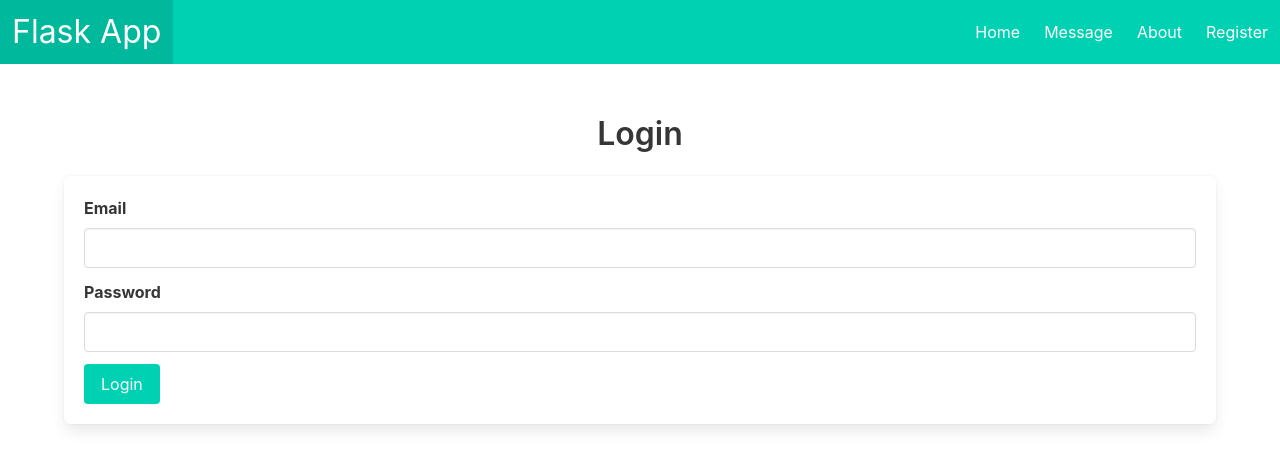
After one commit to catbirdseatio/hello-flask, a Flask app: page /users/login in a window 1280 px wide. The commit adds this page. Shown: the top 469 px of the page. Run offline with Flask 3, Linux system fonts and the light colour scheme; some libraries are stand-ins or nearby versions.

Commit message:
login now functional

```diff
--- a/project/extensions.py
+++ b/project/extensions.py
@@ -1,5 +1,7 @@
 from flask_sqlalchemy import SQLAlchemy
 from flask_migrate import Migrate
+from flask_login import LoginManager
 
 db = SQLAlchemy()
 db_migration = Migrate()
+login = LoginManager()
--- a/project/models.py
+++ b/project/models.py
@@ -1,6 +1,7 @@
 from sqlalchemy import Integer, String
 from sqlalchemy.orm import mapped_column, validates
 from werkzeug.security import generate_password_hash, check_password_hash
+import flask_login
 
 from .extensions import db
 
@@ -18,7 +19,7 @@ class Message(db.Model):
         return f"Message: {self.message}"
 
 
-class User(db.Model):
+class User(flask_login.UserMixin, db.Model):
     __tablename__ = "users"
 
     id = mapped_column(Integer(), primary_key=True)
--- a/project/templates/405.html
+++ b/project/templates/405.html
@@ -5,7 +5,7 @@
 {% block content %}
 <section class="section has-text-centered">
     <h2 class="title has-text-danger">Method Not Allowed (405)</h1>
-    <p class="title is-size-4">What you are looking for is not here.</p>
+    <p class="title is-size-4">The HTTP method is not supported for this endpoint.</p>
     <p><a class="button is-danger" href="{{ url_for('pages.index') }}">Go Back</a></p>
   </section>
 {% endblock %}
--- a/project/users/forms.py
+++ b/project/users/forms.py
@@ -6,12 +6,13 @@ from project import db
 from project.models import User
 
 
+EMAIL_LENGTH = {"min": 6, "max": 120}
+
+
 class RegistrationForm(FlaskForm):
-    email = StringField(
-        "Email", validators=[DataRequired(), Email(), Length(min=6, max=120)]
-    )
+    email = StringField("Email", validators=[DataRequired(), Email(), Length(**EMAIL_LENGTH)])
     password = PasswordField(
-        "Password", validators=[DataRequired(), Length(min=5, max=40)]
+        "Password", validators=[DataRequired(), Length(**EMAIL_LENGTH)]
     )
     submit = SubmitField("Register")
 
@@ -19,3 +20,11 @@ class RegistrationForm(FlaskForm):
         user = db.session.scalar(sa.select(User).where(User.email == email.data))
         if user is not None:
             raise ValidationError(f"{email.data} already exists.")
+
+
+class LoginForm(FlaskForm):
+    email = StringField(
+        "Email", validators=[DataRequired(), Email(), Length(**EMAIL_LENGTH)]
+    )
+    password = PasswordField("Password", validators=[DataRequired()])
+    submit = SubmitField("Login")
--- a/project/users/routes.py
+++ b/project/users/routes.py
@@ -1,10 +1,11 @@
 from flask import render_template, request, flash, redirect, url_for
+from flask_login import login_user, current_user, login_required, logout_user
 from sqlalchemy.exc import IntegrityError
 
 from project import db
 from project.models import User
 from . import users_blueprint
-from .forms import RegistrationForm
+from .forms import RegistrationForm, LoginForm
 
 @users_blueprint.route("/register", methods=["POST", 'GET'])
 def register():
@@ -20,3 +21,29 @@ def register():
         else:
             flash("Error in form data.", "danger")
     return render_template("users/registration.html", form=form)
+
+
+@users_blueprint.route("/login", methods=['GET', 'POST'])
+def login():
+    if current_user.is_authenticated:
+        flash("You are already logged in!")
+        return redirect(url_for("pages.index"))
+    form = LoginForm()
+
+    if form.validate_on_submit():
+        query = db.select(User).where(User.email == form.email.data)
+        user = db.session.execute(query).scalar_one()
+        if user and user.is_password_correct(form.password.data):
+            login_user(user)
+            flash(f"Thanks for logging in, {current_user.email}", "success")
+            return redirect(url_for("pages.index"))
+        flash("Incorrect Login Credentials.", "danger")
+    return render_template("users/login.html", form=form)
+
+
+@users_blueprint.route("/logout", methods=['GET'])
+@login_required
+def logout():
+    logout_user()
+    flash("You have logged out.")
+    return redirect(url_for("pages.index"))
--- /dev/null
+++ b/project/users/templates/users/login.html
@@ -0,0 +1,14 @@
+{% extends 'base.html' %}
+
+{% block title %}{{ super() }} - Add Message{% endblock %}
+
+{% block content %}
+    {% from '_formhelpers.html' import render_field   %}
+    <h2 class="title has-text-centered">Login</h2>
+    <form method="post" class="box" novalidate>
+      {{ form.csrf_token }}
+      {{ render_field(form.email) }}
+      {{ render_field(form.password) }}
+      <input type="submit" value="Login" class="button is-primary" />
+    </form>
+{% endblock %}
--- a/requirements.txt
+++ b/requirements.txt
@@ -7,3 +7,4 @@ Flask-Migrate==4.0.5
 gunicorn==21.2.0
 Flask-WTF==1.2.1
 email_validator==2.1.1
+Flask-Login==0.6.3
```
Also changed, not shown: project/__init__.py (+10 -1 lines), tests/conftest.py (+11 -0 lines), tests/functional/test_login_page.py (added, +55 -0 lines), tests/functional/test_registration_page.py (renamed from tests/functional/test_users.py).
